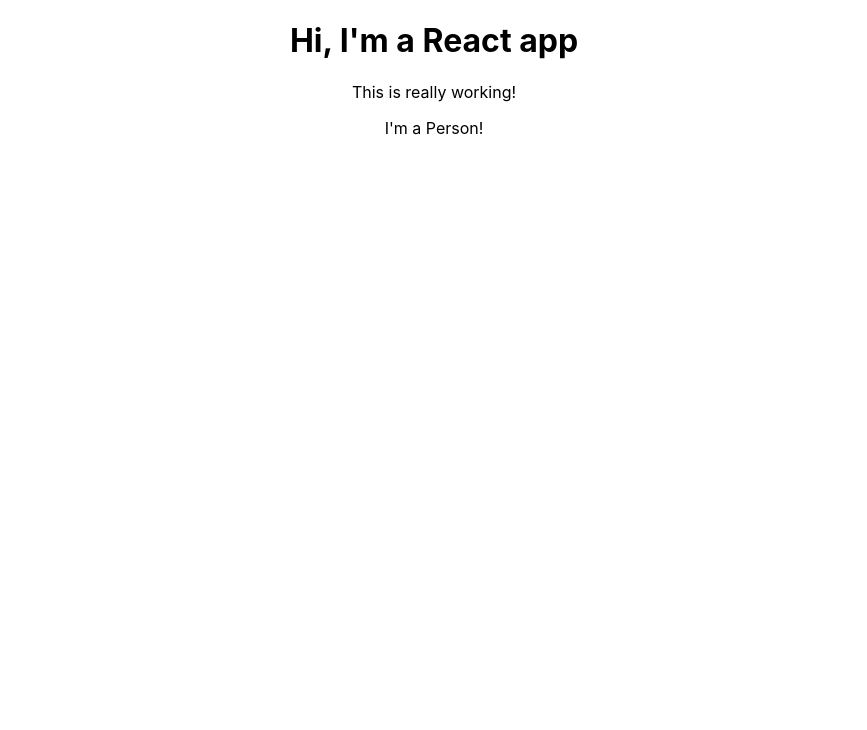
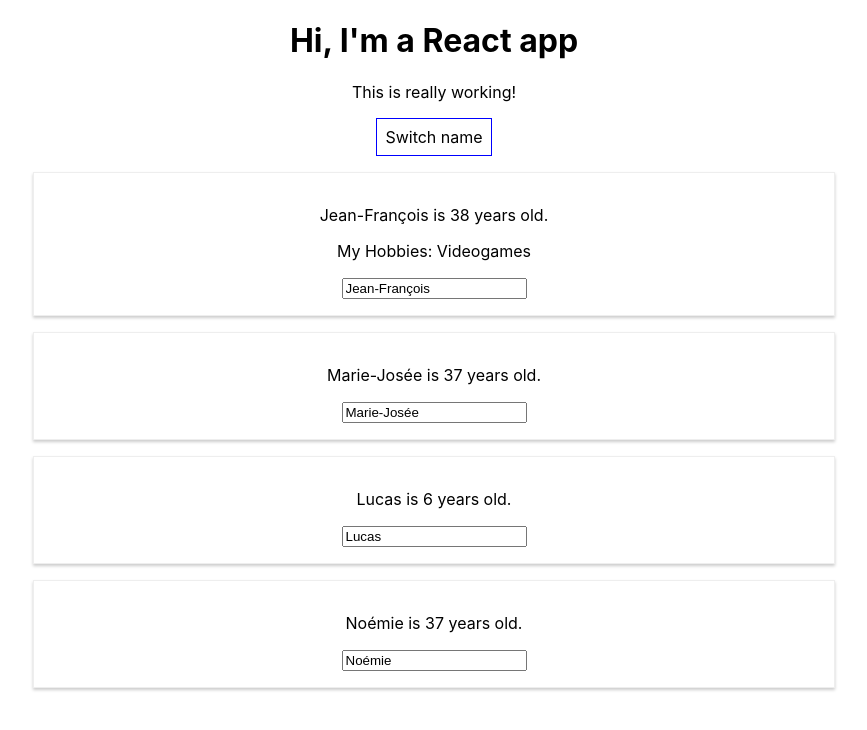
Before and after one commit to jfboismenu/react-course, a React (Create React App) app: page / in a window 1280 px wide. Shown: the top 730 px of the page, without its empty margins (206-1073 px from the left). Built offline with nearby package versions, Linux system fonts and the light colour scheme.

Commit message:
chapter 4 complete: styling

```diff
--- a/src/App.js
+++ b/src/App.js
@@ -3,12 +3,76 @@ import './App.css';
 import Person from './Person/Person'
 
 class App extends Component {
+
+    state = {
+        people: [
+            {name: "Jean-François", age: 38},
+            {name: "Marie-Josée", age: 37},
+            {name: "Lucas", age: 6},
+            {name: "Noémie", age: 37}
+        ]
+    }
+
+    switchNameHandler = (name) => {
+        // console.log("Was clicked!");
+        // this.state.people[0].name = "JF";
+        let people = [...this.state.people];
+        people[0] = {...people[0]};
+        people[0].name = name;
+        this.setState({people: people});
+    }
+
+    nameChangedHandler = (event) => {
+        console.log("Named chnage");
+        this.setState({
+            people: [
+                {name: "Jean-François", age: 38},
+                {name: event.target.value, age: 37},
+                {name: "Lucas", age: 6},
+                {name: "Noémie", age: 37}
+            ]
+        })
+    }
+
     render() {
+        const style = {
+            backgroundColor: 'white',
+            font: 'inherit',
+            border: '1px solid blue',
+            padding: '8px',
+            cursor: 'pointer'
+        }
         return (
             <div className="App">
                 <h1>Hi, I'm a React app</h1>
                 <p>This is really working!</p>
-        <Person></Person>
+                <button
+                    style={style}
+                    onClick={() => this.switchNameHandler("JF")}>Switch name
+                </button>
+                <Person
+                    name={this.state.people[0].name}
+                    age={this.state.people[0].age}
+                    click={this.switchNameHandler.bind(this, "Jean-François")}
+                    changed={this.nameChangedHandler}
+                >
+                    My Hobbies: Videogames
+                </Person>
+                <Person
+                    name={this.state.people[1].name}
+                    age={this.state.people[1].age}
+                    click={this.switchNameHandler}
+                    changed={this.nameChangedHandler}/>
+                <Person
+                    name={this.state.people[2].name}
+                    age={this.state.people[2].age}
+                    click={this.switchNameHandler}
+                    changed={this.nameChangedHandler}/>
+                <Person
+                    name={this.state.people[3].name}
+                    age={this.state.people[3].age}
+                    click={this.switchNameHandler}
+                    changed={this.nameChangedHandler}/>
             </div>
         );
     }
--- /dev/null
+++ b/src/Person/Person.css
@@ -0,0 +1,8 @@
+.Person {
+    width: 60%;
+    margin: 16px auto;
+    border: 1px solid #eee;
+    box-shadow: 0 2px 3px #ccc;
+    padding: 16px;
+    text-align: center;
+}
--- a/src/Person/Person.js
+++ b/src/Person/Person.js
@@ -1,7 +1,16 @@
 import React from 'react';
+import './Person.css';
 
-const person = () => {
-    return <p>I'm a Person!</p>
+const person = (props) => {
+    console.log(props)
+    return (
+        <div className="Person" onClick={props.click}>
+
+            <p>{props.name} is {props.age} years old. </p>
+            <p>{props.children}</p>
+            <input type="text" onChange={props.changed} value={props.name}/>
+        </div>
+    );
 }
 
 export default person;
```
Lines whose indentation alone changed are shown as unchanged.
